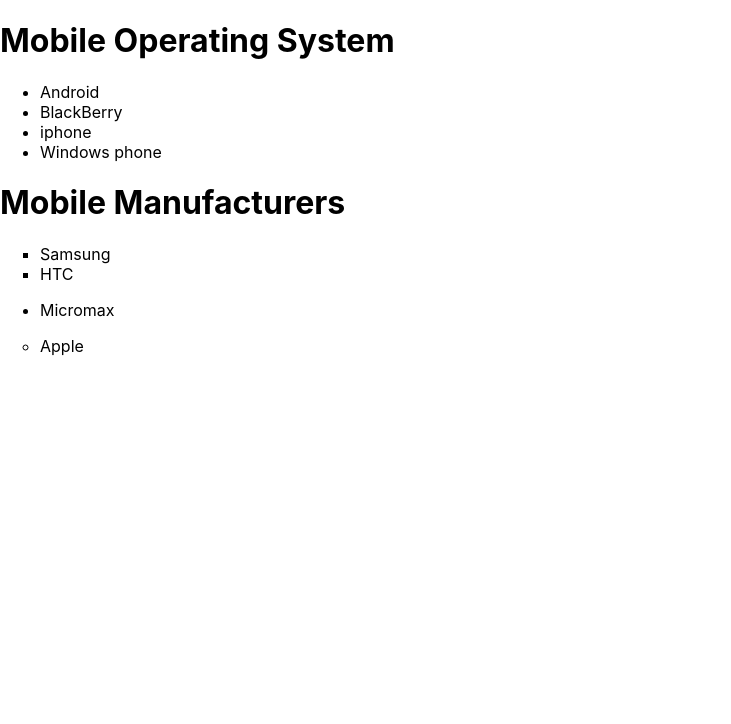
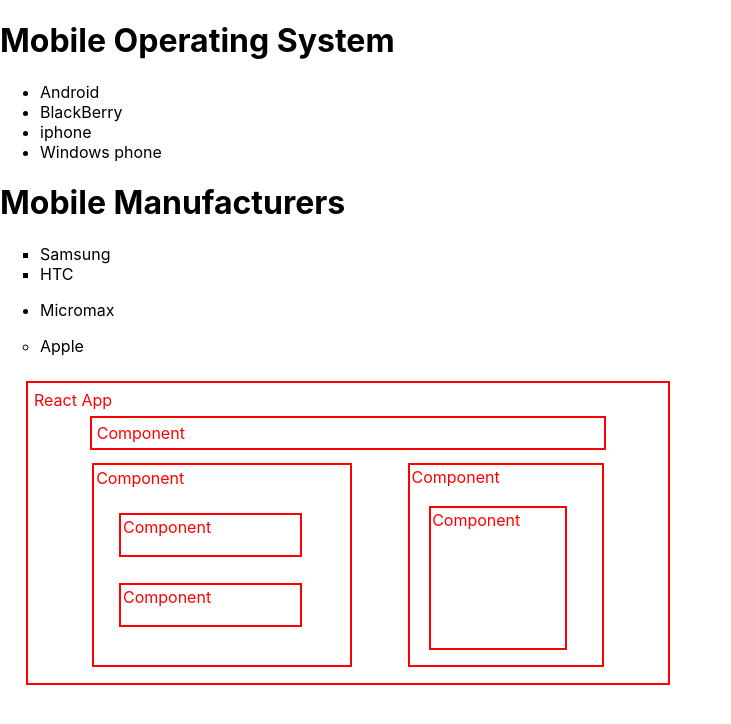
Before and after one commit to anshikachaurasiya-cedcoss/React, a React (Create React App) app: page / in a window 1280 px wide. Shown: the top 724 px of the page, without its empty margins (0-731 px from the left). Built offline with nearby package versions, Linux system fonts and the light colour scheme.

Commit message:
Q3. Make the following component structure using class components

```diff
--- /dev/null
+++ b/src/components/Component1.js
@@ -0,0 +1,16 @@
+import React, { Component } from 'react'
+import Component2 from './Component2'
+import Component4 from './Component4'
+export class Component1 extends Component {
+  render() {
+    return (
+        <div>
+      <div id='divHead'><p>Component</p></div>
+      <Component2/>
+      <Component4/>
+      </div>
+    )
+  }
+}
+
+export default Component1
--- /dev/null
+++ b/src/components/Component2.js
@@ -0,0 +1,13 @@
+import React, { Component } from 'react'
+import Component3 from './Component3'
+export class Component2 extends Component {
+  render() {
+    return (
+        <div id='leftDiv'><p>Component</p>
+        <Component3/>
+        <Component3/>
+        </div>
+    )
+  }
+}
+export default Component2
--- /dev/null
+++ b/src/components/Component3.js
@@ -0,0 +1,13 @@
+import React, { Component } from 'react'
+
+export class Component3 extends Component {
+  render() {
+    return (
+    <div id='innerdivs'>
+        <p>Component</p>
+    </div>
+    )
+  }
+}
+
+export default Component3
--- /dev/null
+++ b/src/components/Component4.js
@@ -0,0 +1,13 @@
+import React, { Component } from 'react'
+import Component5 from './Component5'
+export class Component4 extends Component {
+  render() {
+    return (
+      <div id='rightDiv'><p>Component</p>
+      <Component5/>
+      </div>
+    )
+  }
+}
+
+export default Component4
--- /dev/null
+++ b/src/components/Component5.js
@@ -0,0 +1,13 @@
+import React, { Component } from 'react'
+
+export class Component5 extends Component {
+  render() {
+    return (
+    <div id='rIn'>
+        <p>Component</p>
+    </div>
+    )
+  }
+}
+
+export default Component5
--- /dev/null
+++ b/src/components/ReactAppComponent.js
@@ -0,0 +1,13 @@
+import React, { Component } from 'react'
+import Component1 from './Component1'
+export class ReactAppComponent extends Component {
+  render() {
+    return (
+      <div id='mainDiv'>
+        <p>React App</p>
+        <Component1/>
+      </div>
+    )
+  }
+}
+export default ReactAppComponent
--- a/src/index.css
+++ b/src/index.css
@@ -17,3 +17,47 @@ code {
 #circle{
   list-style-type: circle;
 }
+#mainDiv{
+  color: red;
+  border: 2px solid red;
+  height: 300px;
+  width: 50%;
+  margin: 2%;
+}
+p{
+  margin: 1%;
+}
+#divHead{
+  height: 20%;
+  width: 80%;
+  margin: auto;
+  border: 2px solid red;
+}
+#leftDiv{
+  height: 200px;
+  width: 40%;
+  border: 2px solid red;
+  margin: 2%;
+  margin-left: 10%;
+  float: left;
+}
+#innerdivs{
+  height: 20%;
+  width: 70%;
+  border: 2px solid red;
+  margin: 10%;
+}
+#rightDiv{
+  height: 200px;
+  width: 30%;
+  border: 2px solid red;
+  float: right;
+  margin-right:10%;
+  margin-top: 2%;
+}
+#rIn{
+  height: 70%;
+  width: 70%;
+  border: 2px solid red;
+  margin: 10%;
+}
--- a/src/index.js
+++ b/src/index.js
@@ -3,12 +3,14 @@ import ReactDOM from 'react-dom/client';
 import './index.css';
 import MobileManuComponent from './components/MobileManuComponent';
 import MobileOsComponents from './components/MobileOsComponents';
+import ReactAppComponent from './components/ReactAppComponent';
 import reportWebVitals from './reportWebVitals';
 const root = ReactDOM.createRoot(document.getElementById('root'));
 root.render(
   <div>
     <MobileOsComponents/>
     <MobileManuComponent/>
+    <ReactAppComponent/>
   </div>
 );
 
```
